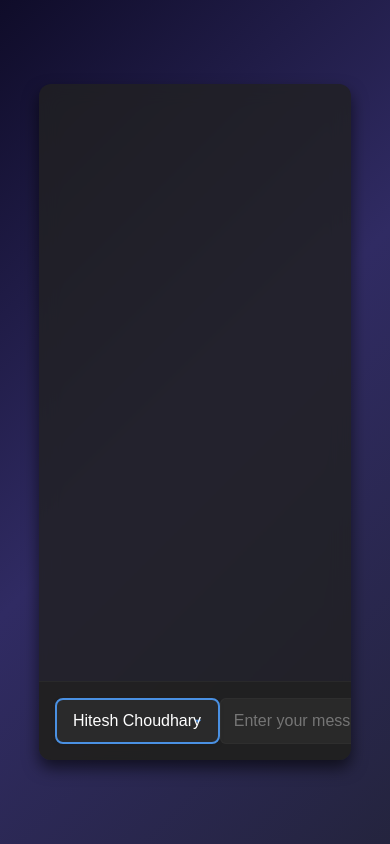
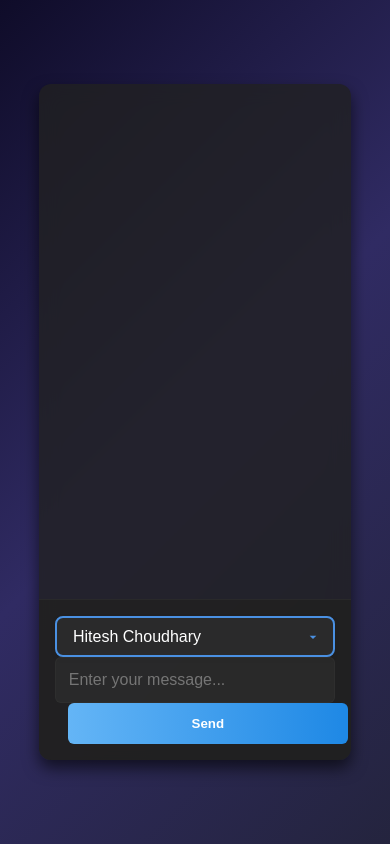
Before and after one commit to GarvitRakhechaa/parsona-bot, a plain HTML site: page index.html in a window 390 px wide. Drawn offline with Linux system fonts and the light colour scheme.

Commit message:
made responsive

```diff
--- a/index.html
+++ b/index.html
@@ -119,6 +119,20 @@
         option {
             padding: 10px;
         }
+        @media (max-width: 600px) {
+            .chat-input {
+                flex-direction: column;
+                align-items: stretch;
+            }
+
+            #send-button {
+                width: 100%;
+            }
+
+            select {
+                width: 100%;
+            }
+        }
     </style>
 </head>
 
```
